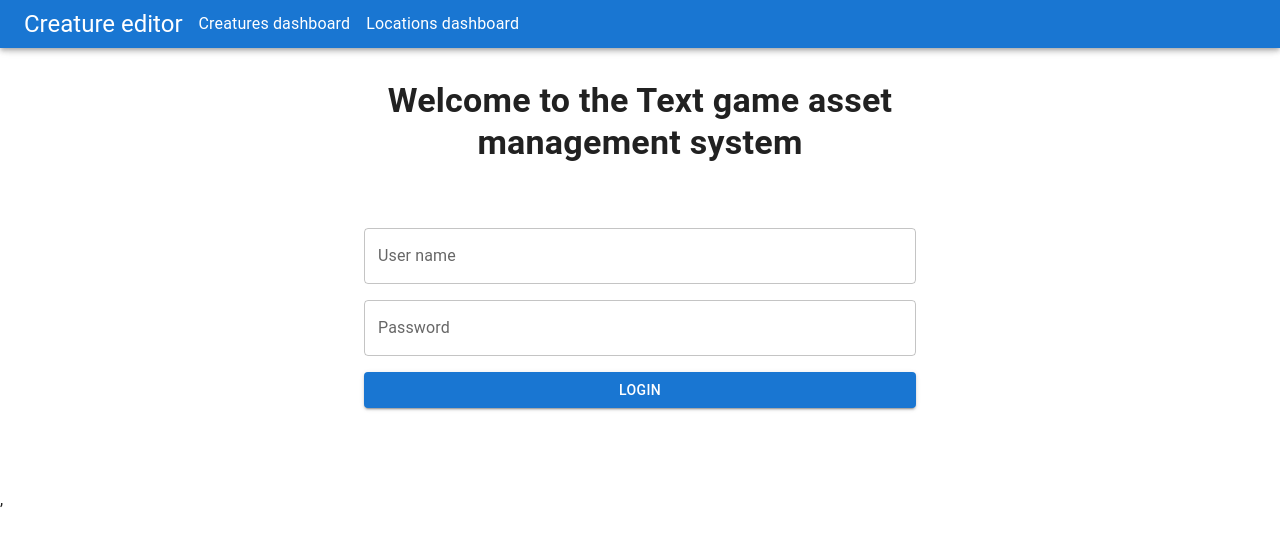
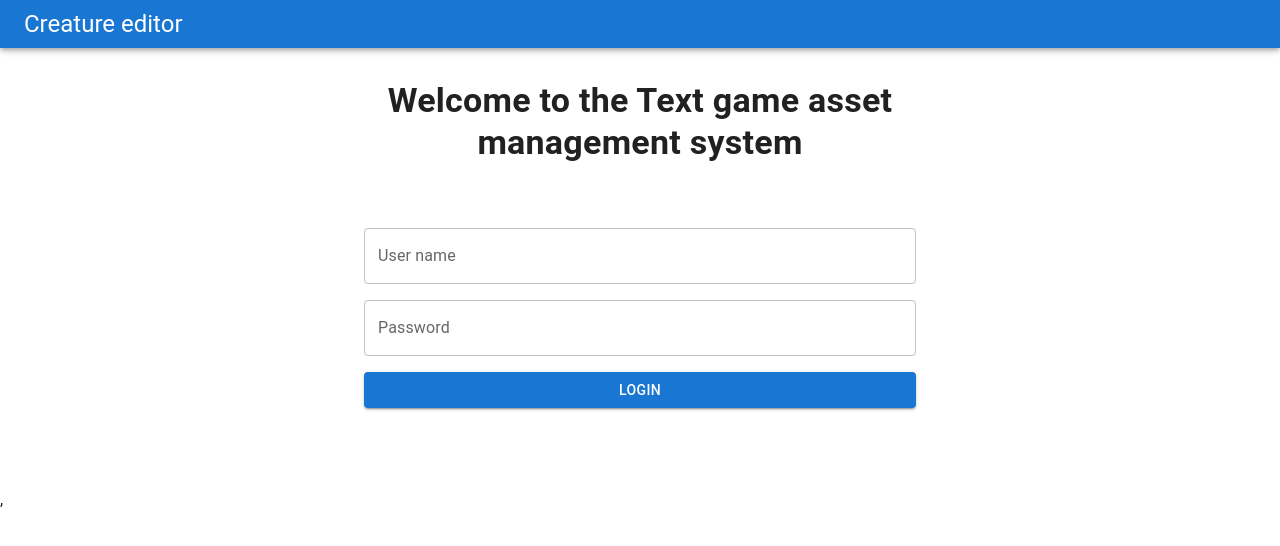
Before and after one commit to iv-thomson/monster-generator-app, a React (Vite) app: page /login in a window 1280 px wide. Shown: the top 546 px of the page. Built offline with nearby package versions, Linux system fonts and the light colour scheme.

Commit message:
feat: create top-nav component

```diff
--- a/src/App.tsx
+++ b/src/App.tsx
@@ -1,79 +1,18 @@
-import {
-  AppBar,
-  CssBaseline,
-  Stack,
-  Toolbar,
-  Typography,
-  Link,
-  Button,
-} from '@mui/material';
+import { CssBaseline } from '@mui/material';
 
-import { Logout } from '@mui/icons-material';
-import {
-  BrowserRouter,
-  Route,
-  Routes,
-  Link as RouterLink,
-} from 'react-router-dom';
+import { BrowserRouter, Route, Routes } from 'react-router-dom';
 import { CreaturesPage } from './pages/CreaturesPage';
 import { ProtectedRoute } from './components/ProtectedRoute';
 import { LoginPage } from './pages/LoginPage';
 import { LocationPage } from './pages/LocationPage';
-import { useDispatch } from 'react-redux';
-import { logout } from './store/login';
+import { TopNav } from './components/TopNav';
 
-function App() {
-  const dispatch = useDispatch();
-  const onLogout = () => dispatch(logout());
-  const isAuthenticated = Boolean(localStorage.getItem('authToken'));
-
+export const App = () => {
   return (
     <>
       <BrowserRouter>
         <CssBaseline />
-        <AppBar position='fixed'>
-          <Toolbar variant='dense'>
-            <Stack
-              sx={{ width: '100%' }}
-              direction='row'
-              justifyContent='space-between'
-            >
-              <Stack direction='row' spacing={2} alignItems='center'>
-                <Typography variant='h5' color='inherit' component='div'>
-                  Creature editor
-                </Typography>
-
-                <Link
-                  to='/'
-                  component={RouterLink}
-                  color='inherit'
-                  underline='hover'
-                >
-                  Creatures dashboard
-                </Link>
-                <Link
-                  to='/location'
-                  component={RouterLink}
-                  color='inherit'
-                  underline='hover'
-                >
-                  Locations dashboard
-                </Link>
-              </Stack>
-              {isAuthenticated && (
-                <Button
-                  variant='text'
-                  startIcon={<Logout />}
-                  sx={{ color: 'white', textTransform: 'initial' }}
-                  onClick={onLogout}
-                >
-                  Logout
-                </Button>
-              )}
-            </Stack>
-          </Toolbar>
-        </AppBar>
-
+        <TopNav />
         <Routes>
           <Route path='/login' element={<LoginPage />} />
           <Route element={<ProtectedRoute />}>
@@ -84,6 +23,6 @@ function App() {
       </BrowserRouter>
     </>
   );
-}
+};
 
 export default App;
--- /dev/null
+++ b/src/components/TopNav.tsx
@@ -0,0 +1,75 @@
+import {
+  AppBar,
+  Stack,
+  Toolbar,
+  Typography,
+  Link,
+  Button,
+} from '@mui/material';
+
+import { Logout } from '@mui/icons-material';
+import { Link as RouterLink } from 'react-router-dom';
+import { useDispatch } from 'react-redux';
+import { logout } from '../store/login';
+
+export const TopNav = () => {
+  const dispatch = useDispatch();
+  const onLogout = () => dispatch(logout());
+  const isAuthenticated = Boolean(localStorage.getItem('authToken'));
+
+  if (!isAuthenticated) {
+    return (
+      <AppBar position='fixed'>
+        <Toolbar variant='dense'>
+          <Typography variant='h5' color='inherit' component='div'>
+            Creature editor
+          </Typography>
+        </Toolbar>
+      </AppBar>
+    );
+  }
+
+  return (
+    <AppBar position='fixed'>
+      <Toolbar variant='dense'>
+        <Stack
+          sx={{ width: '100%' }}
+          direction='row'
+          justifyContent='space-between'
+        >
+          <Stack direction='row' spacing={2} alignItems='center'>
+            <Typography variant='h5' color='inherit' component='div'>
+              Creature editor
+            </Typography>
+
+            <Link
+              to='/'
+              component={RouterLink}
+              color='inherit'
+              underline='hover'
+            >
+              Creatures dashboard
+            </Link>
+            <Link
+              to='/location'
+              component={RouterLink}
+              color='inherit'
+              underline='hover'
+            >
+              Locations dashboard
+            </Link>
+          </Stack>
+
+          <Button
+            variant='text'
+            startIcon={<Logout />}
+            sx={{ color: 'white', textTransform: 'initial' }}
+            onClick={onLogout}
+          >
+            Logout
+          </Button>
+        </Stack>
+      </Toolbar>
+    </AppBar>
+  );
+};
```
